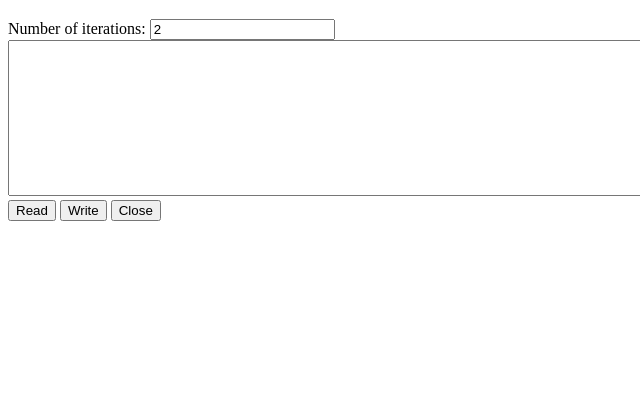
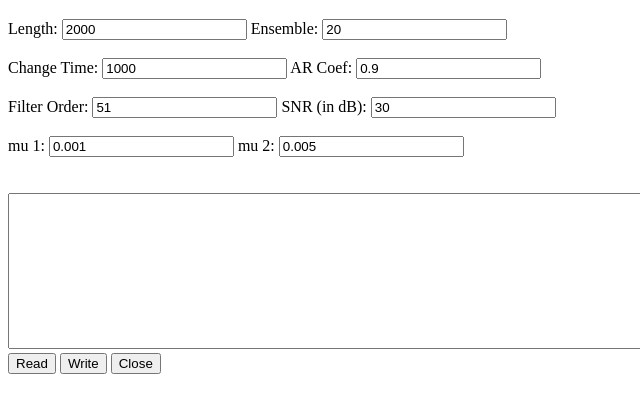
Before and after one commit to knjp/pyadf, an Electron app: page edit.html in a window 800 px wide. Shown: the part 61-474 px from the top of the page, without its empty margins (0-640 px from the left). Drawn offline with nearby package versions, Linux system fonts and the light colour scheme.

Commit message:
Values of parameters can be entered in sub-window

```diff
--- a/edit.html
+++ b/edit.html
@@ -6,7 +6,20 @@
 </head>
 <body>
     <h1> Edit Program Test</h1>
-	Number of iterations: <input id="input" value="2"></input>
+	Length: <input id="nlength" value="2000"></input>
+	Ensemble: <input id="ensemble" value="20"></input>
+    <BR><BR>
+    Change Time: <input id="changetime" value="1000"></input>
+    AR Coef: <input id="arcoef" value="0.9"></input>
+    <BR><BR>
+	Filter Order: <input id="forder" value="51"></input>
+	SNR (in dB): <input id="snr" value="30"></input>
+    <BR><BR>
+    mu 1: <input id="mu1" value="0.001"></input>
+    mu 2: <input id="mu2" value="0.005"></input>
+    <BR>
+    <BR>
+    <BR>
     <textarea id="editarea" rows="10" cols="100"></textarea><br>
     <input id="btnedit" type="button" value="Read"></input>
     <input id="btnwrite" type="button" value="Write"></input>
--- a/edit.js
+++ b/edit.js
@@ -1,4 +1,4 @@
-const initprog = `\
+const progHeader = `\
 from sys import argv
 import adfsimulation as asim
 import adflms
@@ -7,37 +7,11 @@ import adfrls
 import spmisc
 import unknownlinear
 import unknownLTV
+`;
 
-if len(argv) == 2 or len(argv) == 3:
-	arg = argv[1]
-else:
-	arg = 2
-
-if len(argv) == 3:
-	arcoef = float(argv[2])
-else:
-	arcoef = 0.8
-
-order = 131
-nlen = 2000
-ensemble = int(arg)
-lms = adflms.LMSalgorithm(order)
-lms.mu = 0.001
-lms._name = "LMS (" + str(lms.mu)  + ")"
-lms2 = adflms.LMSalgorithm(order)
-lms2.mu = 0.005
-lms2._name = "LMS (" + str(lms2.mu)  + ")"
-nlms = adfnlms.NLMSalgorithm(order)
-rls = adfrls.RLSalgorithm(order)
-
-algos = [nlms, lms, lms2, rls]
-unknown = unknownLTV.Unknown(order)
-unknown.arcoef = arcoef
-unknown.snr = 30 # SNR in dB
-unknown.changetime = 2500 # SNR in dB
+const progLast = `
 s = asim.ADFsimulation(order, nlen, algos, unknown, ensemble)
 eall = s.simulation()
-
 names =  []
 for i in range(len(algos)):
 	names.append(algos[i]._name)
@@ -47,6 +21,30 @@ b.plotMSE(eall, names)
 `;
 
 function initProg(){
+
+var progMain = `\
+order = ${forder.value}
+nlen = ${nlength.value}
+ensemble = ${ensemble.value}
+lms = adflms.LMSalgorithm(order)
+lms.mu = ${mu1.value}
+lms._name = "LMS (" + str(lms.mu)  + ")"
+lms2 = adflms.LMSalgorithm(order)
+lms2.mu = ${mu2.value}
+lms2._name = "LMS (" + str(lms2.mu)  + ")"
+nlms = adfnlms.NLMSalgorithm(order)
+rls = adfrls.RLSalgorithm(order)
+algos = [nlms, lms, lms2, rls]
+
+unknown = unknownLTV.Unknown(order)
+unknown.arcoef = ${arcoef.value}
+unknown.snr = ${snr.value} # SNR in dB
+unknown.changetime = ${changetime.value} # SNR in dB
+`
+	editarea.textContent = progMain;
+}
+
+function initProg2(){
 	editarea.textContent = initprog;
 }
 
@@ -59,7 +57,8 @@ function readProg(){
 function writeProg(){
 	const fs = require('fs');
 	let text = editarea.value
-	fs.writeFileSync('py/z1.py', text);
+	let prog = progHeader + text + progLast;
+	fs.writeFileSync('py/z1.py', prog);
 }
 
 btnedit.addEventListener('click', ()=>{
```
